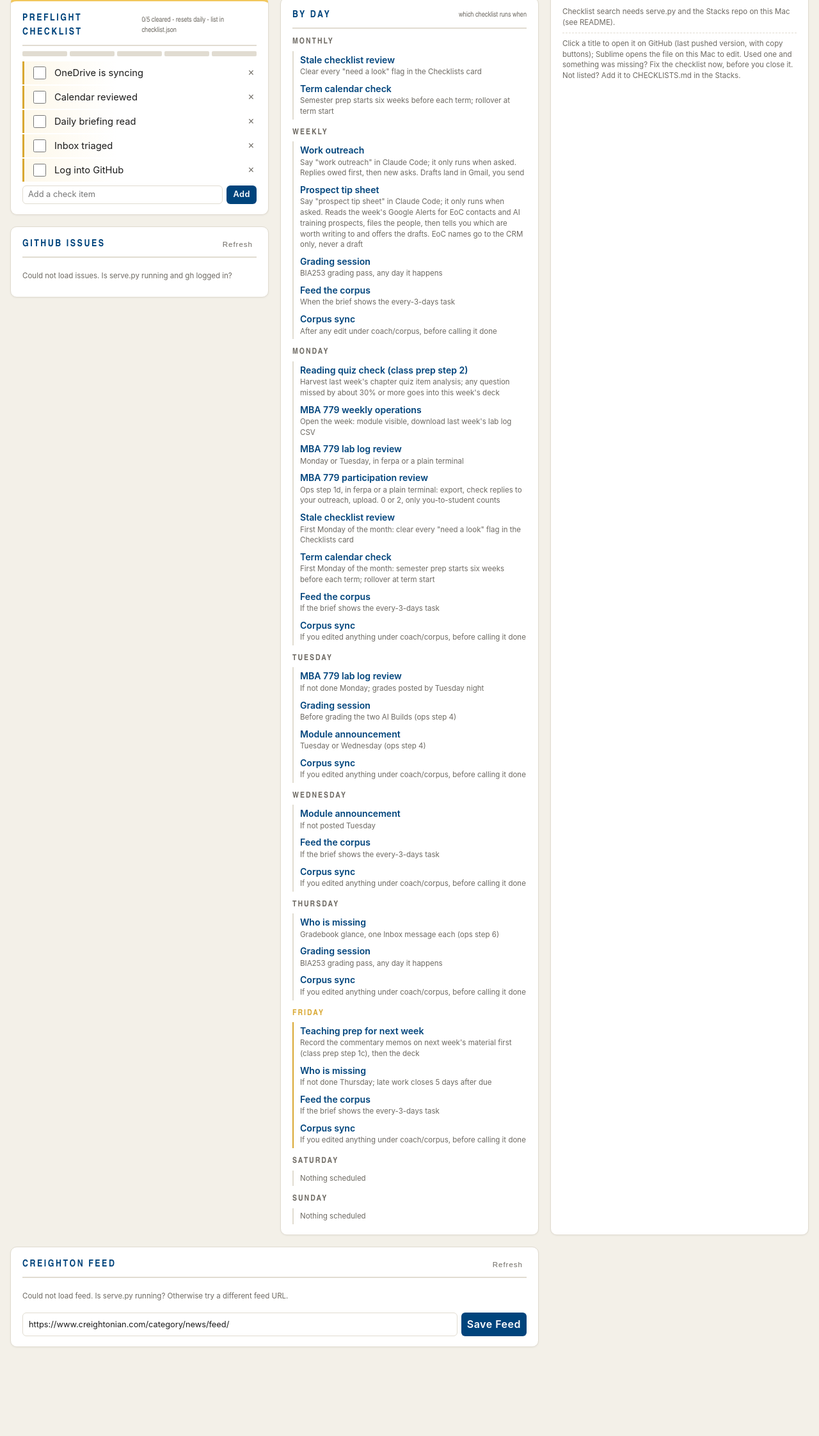
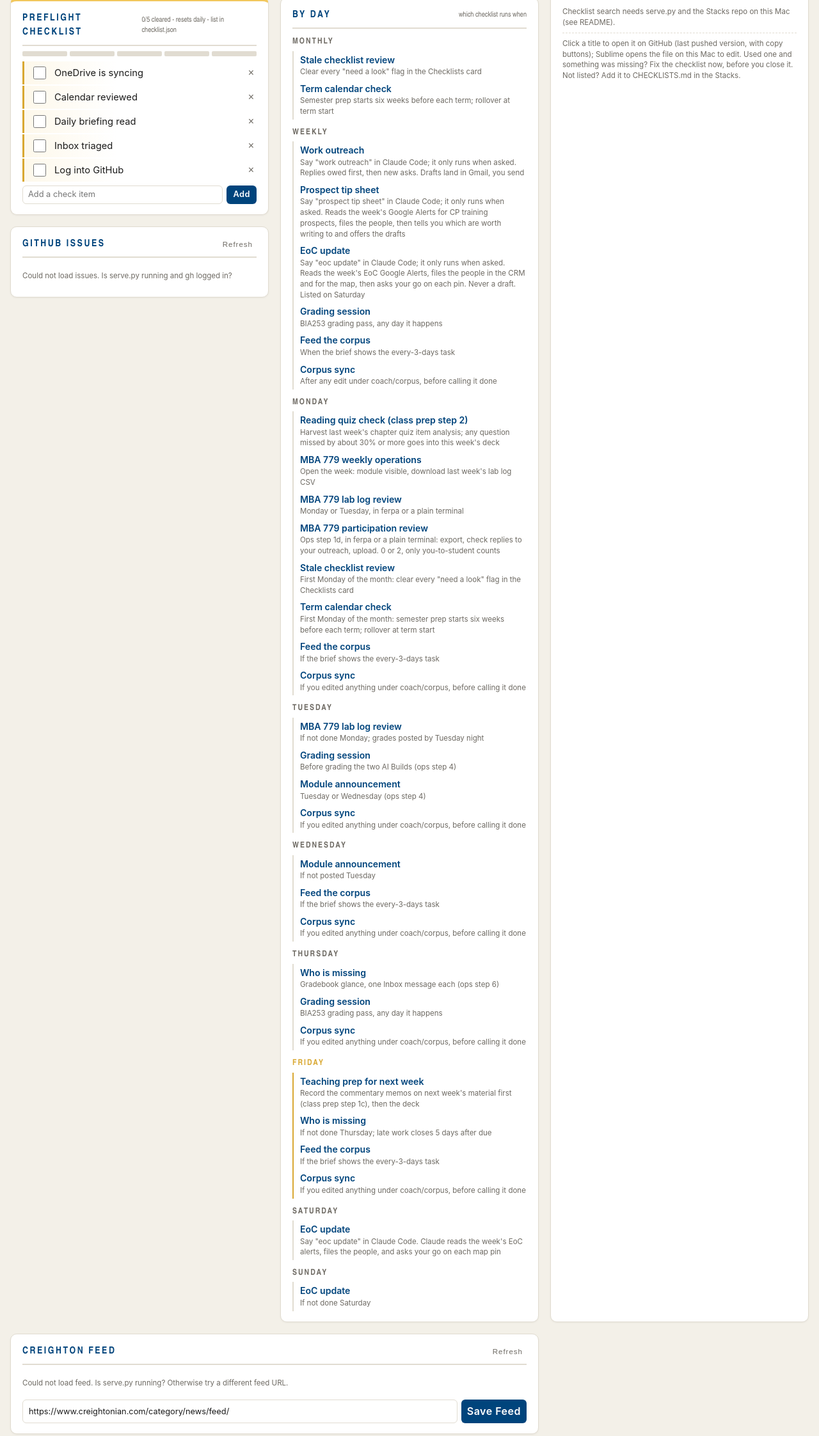
Before and after one commit to gregdyche/starthere, a plain HTML site: page STARTHERE.html in a window 1280 px wide. Shown: the part 253-2498 px from the top of the page at 64% size. Before the commit the page ends 2375 px from the top, so only its background shows below. Drawn offline with Linux system fonts and the light colour scheme; no server answers.

Commit message:
By Day: EoC update on Saturday and Sunday, and in Weekly; tip sheet line is CP only
Co-Authored-By: Claude Fable 5.2 <noreply@anthropic.com>

```diff
--- a/STARTHERE.html
+++ b/STARTHERE.html
@@ -365,7 +365,8 @@
     <h3>Weekly</h3>
     <ul>
       <li><button onclick="clFind('Outreach')">Work outreach</button><span class="small">Say "work outreach" in Claude Code; it only runs when asked. Replies owed first, then new asks. Drafts land in Gmail, you send</span></li>
-      <li><button onclick="clFind('Prospect tip sheet')">Prospect tip sheet</button><span class="small">Say "prospect tip sheet" in Claude Code; it only runs when asked. Reads the week's Google Alerts for EoC contacts and AI training prospects, files the people, then tells you which are worth writing to and offers the drafts. EoC names go to the CRM only, never a draft</span></li>
+      <li><button onclick="clFind('Prospect tip sheet')">Prospect tip sheet</button><span class="small">Say "prospect tip sheet" in Claude Code; it only runs when asked. Reads the week's Google Alerts for CP training prospects, files the people, then tells you which are worth writing to and offers the drafts</span></li>
+      <li><button onclick="clFind('EoC update')">EoC update</button><span class="small">Say "eoc update" in Claude Code; it only runs when asked. Reads the week's EoC Google Alerts, files the people in the CRM and for the map, then asks your go on each pin. Never a draft. Listed on Saturday</span></li>
       <li><button onclick="clFind('Grading session')">Grading session</button><span class="small">BIA253 grading pass, any day it happens</span></li>
       <li><button onclick="clFind('Feed the corpus')">Feed the corpus</button><span class="small">When the brief shows the every-3-days task</span></li>
       <li><button onclick="clFind('Corpus sync')">Corpus sync</button><span class="small">After any edit under coach/corpus, before calling it done</span></li>
@@ -409,11 +410,11 @@
     </ul>
     <h3 data-day="6">Saturday</h3>
     <ul>
-      <li><span class="small">Nothing scheduled</span></li>
+      <li><button onclick="clFind('EoC update')">EoC update</button><span class="small">Say "eoc update" in Claude Code. Claude reads the week's EoC alerts, files the people, and asks your go on each map pin</span></li>
     </ul>
     <h3 data-day="0">Sunday</h3>
     <ul>
-      <li><span class="small">Nothing scheduled</span></li>
+      <li><button onclick="clFind('EoC update')">EoC update</button><span class="small">If not done Saturday</span></li>
     </ul>
   </section>
 
```
